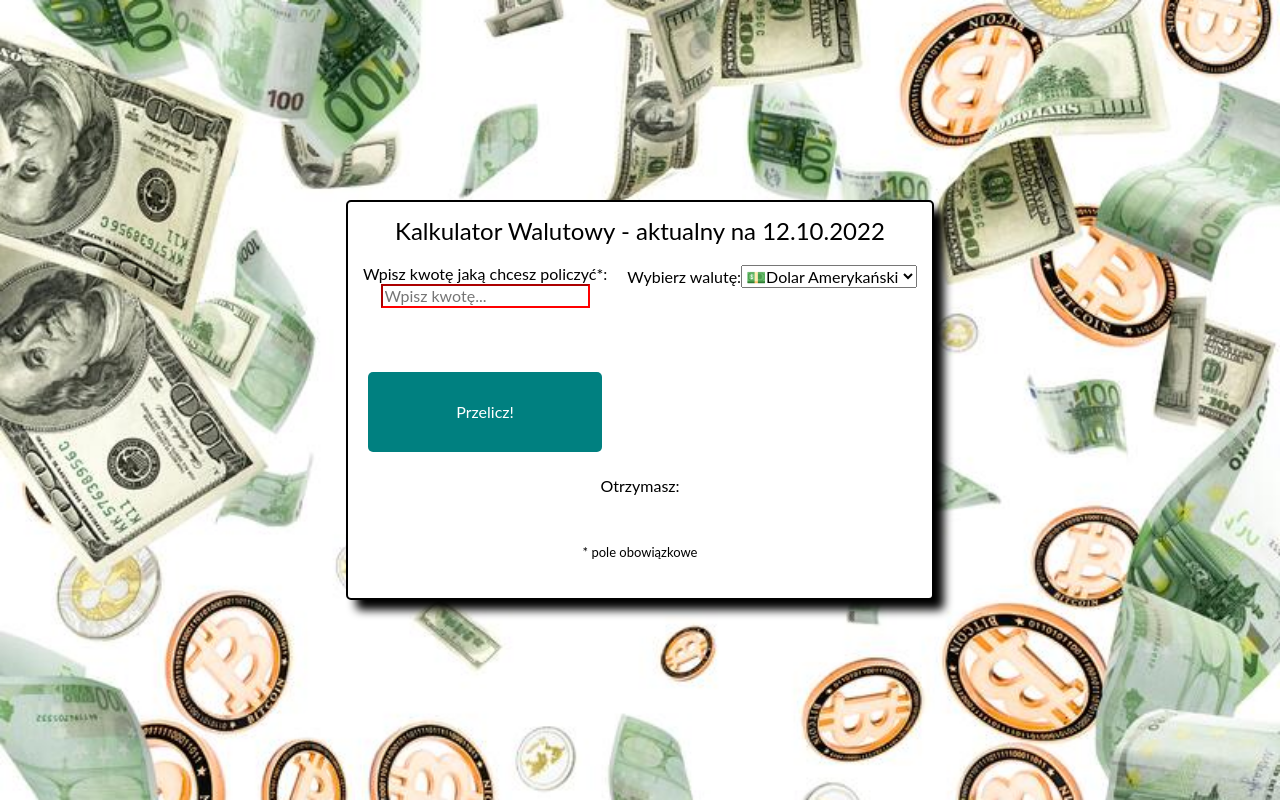
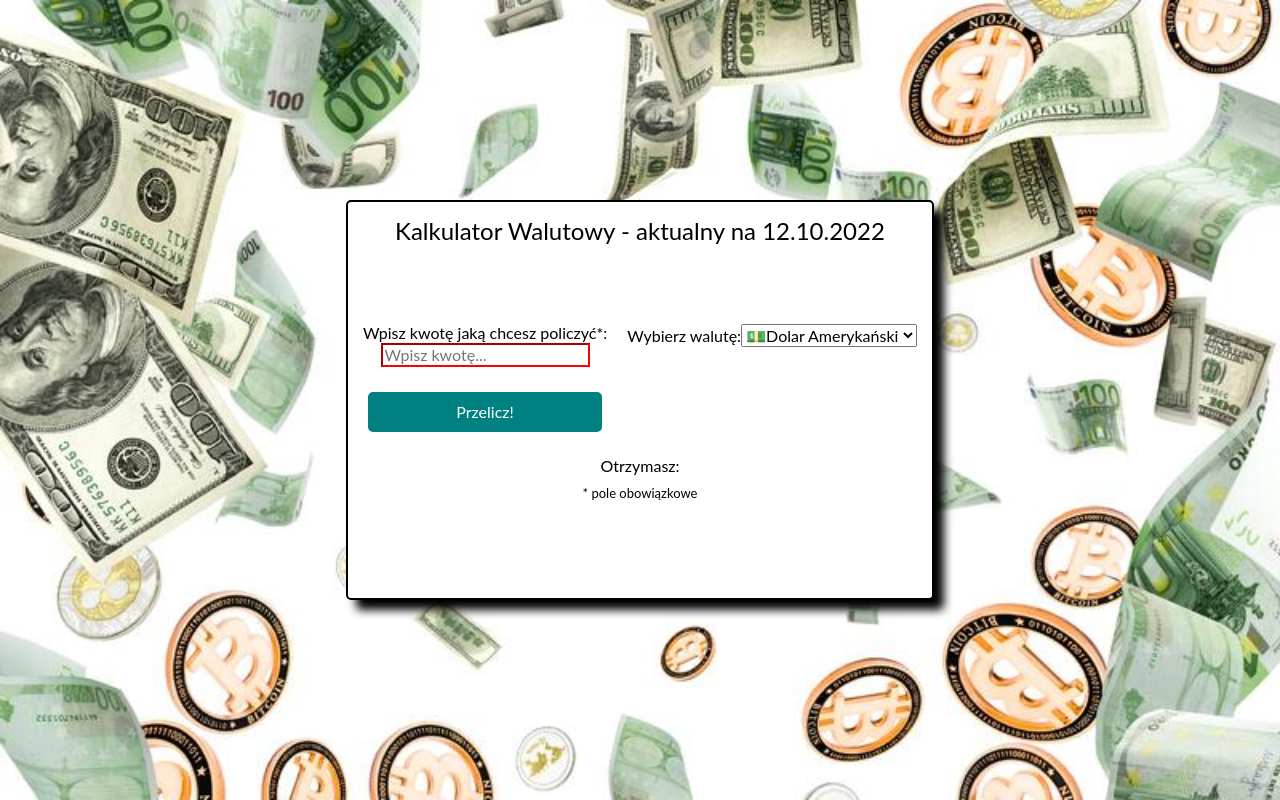
Before and after one commit to adrianSACHA/currency-converter-react, a React (Create React App) app: page / in a window 1280 px wide. Built offline with nearby package versions, Linux system fonts and the light colour scheme.

Commit message:
changed grid templet rows size

```diff
--- a/src/Container/style.css
+++ b/src/Container/style.css
@@ -8,7 +8,7 @@
   border-radius: 5px;
   background-color: white;
   display: grid;
-  grid-template-rows: 0.5fr 3fr 0.5fr;
+  grid-template-rows: 0.5fr auto 0.5fr;
   justify-content: center;
   box-shadow: 10px 10px 10px;
   align-content: center;
```
